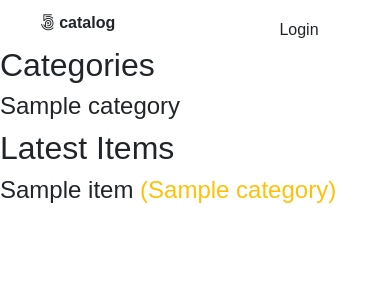
After one commit to tayomadein/fsnd-catalog, a Flask app: template templates/index.html in a window 390 px wide. The commit adds this page. Shown: the top 300 px of the page. Run offline with Flask 2, Linux system fonts and the light colour scheme; the template is opened without the code that fills it: most values are stand-ins (such as "Sample title", 1, 10 or a date in 2020); some libraries are stand-ins or nearby versions; some web fonts are replaced.

Commit message:
setup google+ login

```diff
--- a/app.py
+++ b/app.py
@@ -0,0 +1,157 @@
+''' Catalog App '''
+import random
+import string
+import json
+from flask import Flask, render_template, request, redirect, url_for, jsonify, flash
+# import for CRUD operations
+from database_setup import Base, User, Category, Item
+from sqlalchemy import create_engine, asc
+from sqlalchemy.orm import sessionmaker
+
+# imports for authentication & authorization
+from flask import session as login_session, make_response
+from oauth2client.client import flow_from_clientsecrets
+from oauth2client.client import FlowExchangeError
+import httplib2
+import requests
+
+app = Flask(__name__)
+
+CLIENT_ID = json.loads(open('client_secret.json', 'r').read())['web']['client_id']
+
+# Create session and connect to DB
+engine = create_engine('sqlite:///catalog.db')
+Base.metadata.bind = engine
+DBSession = sessionmaker(bind=engine)
+session = DBSession()
+
+# Create a state token to prevent request forgery.
+# Store it in the session for later validation
+@app.route('/')
+# shows a list of all categories
+def showHome():
+    category = session.query(Category).order_by(asc(Category.name))
+    # latest_items = session.query(Item).order_by(asc())
+    if 'username' not in login_session:
+        return render_template('index.html', category=category)
+    else:
+        return render_template('index.html', category=category)
+
+@app.route('/login')
+def showLogin():
+    ''' Handle login for app '''
+    state = ''.join(random.choice(string.ascii_uppercase + string.digits)
+                    for x in xrange(32))
+    login_session['state'] = state
+    # return "The current session state is %s" %login_session['state']
+    return render_template('login.html', STATE=state)
+
+@app.route('/gconnect', methods=['POST'])
+def gconnect():
+    # Validate state token
+    if request.args.get('state') != login_session['state']:
+        response = make_response(json.dumps('Invalid state'), 401)
+        response.headers['Content-Type'] = 'application/json'
+        return response
+    # Obtain authorization code
+    code = request.data
+    try:
+        #Ugrade the authorization code into a credentials object
+        oauth_flow = flow_from_clientsecrets('client_secret.json', scope='')
+        oauth_flow.redirect_uri = 'postmessage'
+        credentials = oauth_flow.step2_exchange(code)
+    except FlowExchangeError:
+        response = make_response(json.dumps('Failed to upgrade the authorization code.'), 401)
+        response.headers['Content-Type'] = 'application/json'
+        return response
+    # Check that accesss token is valid
+    access_token = credentials.access_token
+    url = ('https://www.googleapis.com/oauth2/v1/tokeninfo?access_token=%s' % access_token)
+    h = httplib2.Http()
+    result = json.loads(h.request(url, 'GET')[1])
+    # IF there was an error in the access token info, abort mission!
+    if result.get('error') is not None:
+        response = make_response(json.dumps(result.get('error')), 500)
+        response.headers['Content-Type'] = 'application/json'
+    # Verify that the access token is used for the intended user.response
+    gplus_id = credentials.id_token['sub']
+    if result['user_id'] != gplus_id:
+        response = make_response(json.dumps("Token's users ID doesn't match given user ID"), 401)
+        response.headers['Content-Type'] = 'application/json'
+        return response
+    # Verify that the access token is valid for this app.
+    if result['issued_to'] != CLIENT_ID:
+        response = make_response(json.dumps("Token's client ID doesn't match given app's ID."), 401)
+        print "Token's client ID doesn't match given app's ID."
+        response.headers['Content-Type'] = 'application/json'
+        return response
+    # Check to see if user is already logged in
+    stored_credentials = login_session.get('credentials')
+    stored_gplus_id = login_session.get('gplus_id')
+    if stored_credentials is not None and gplus_id == stored_gplus_id:
+        response = make_response(json.dumps("User is currently logged in"), 200)
+        response.headers['Content-Type'] = 'application/json'
+
+    # Store the access token in the session for later use
+    login_session['access_token'] = credentials.access_token
+    login_session['gplus_id'] = gplus_id
+
+    # Get user info
+    userinfo_url = "https://www.googleapis.com/oauth2/v1/userinfo"
+    params = {'access_token': credentials.access_token, 'alt': 'json'}
+    answer = requests.get(userinfo_url, params=params)
+    data = answer.json()
+
+    login_session['username'] = data['name']
+    login_session['picture'] = data['picture']
+    login_session['email'] = data['email']
+
+    output = ''
+    output += '<h1>Welcome, '
+    output += login_session['username']
+    output += '!</h1>'
+    output += '<img class="avatar" src="'
+    output += login_session['picture']
+    output += ' "> '
+    flash("Welcome, %s" % login_session['username'])
+    print "done!"
+    return output
+
+
+@app.route('/gdisconnect')
+def gdisconnect():
+    # Only disconnect a connected user
+    credentials = login_session.get('credentials')
+    if credentials is None:
+        response = make_response(json.dumps('User is not connected'), 401)
+        response.headers['Content-Type'] = 'application/json'
+        return response
+    # Execute HTTP GET request to revoke current token.
+    access_token = credentials.access_token
+    url = 'http://accounts.google.com/o/oauth2/revoke?token=%s' % access_token
+    h = httplib2.Http()
+    result = h.request(url, 'GET')[0]
+    # Handle result
+    if result['status'] == '200':
+        # Reset the user's session.
+        del login_session['credentials']
+        del login_session['gplus_id']
+        del login_session['username']
+        del login_session['email']
+        del login_session['picture']
+
+        response = make_response(json.dumps(
+            'User has successfully been disconnected.'), 200)
+        response.headers['Content-Type'] = 'application/json'
+        return response
+    else:
+        # If the token is invalid
+        response = make_response(json.dumps(
+            'Failed to revoke token for this user'), 400)
+        response.headers['Content-Type'] = 'application/json'
+        return response
+
+if __name__ == '__main__':
+    app.secret_key = 'my_super_secret_key'
+    app.debug = True
+    app.run(host='0.0.0.0', port=5000)
--- /dev/null
+++ b/client_secret.json
@@ -0,0 +1,17 @@
+{
+    "web": {
+        "client_id": "1032016680537-h292spr9seru1ug7ds89latp97p2iirf.apps.googleusercontent.com",
+        "project_id": "fsndcatalog",
+        "auth_uri": "https://accounts.google.com/o/oauth2/auth",
+        "token_uri": "https://accounts.google.com/o/oauth2/token",
+        "auth_provider_x509_cert_url": "https://www.googleapis.com/oauth2/v1/certs",
+        "client_secret": "xI9EdFH1q6B49eaMv5yo9qsw",
+        "redirect_uris": [
+            "http://localhost:5000/",
+            "http://localhost:5000/gconnect"
+        ],
+        "javascript_origins": [
+            "http://localhost:5000"
+        ]
+    }
+}
--- a/templates/base.html
+++ b/templates/base.html
@@ -43,8 +43,9 @@
     </div>
 
     <!-- JS links -->
-    <script src="https://code.jquery.com/jquery-3.2.1.slim.min.js" integrity="sha384-KJ3o2DKtIkvYIK3UENzmM7KCkRr/rE9/Qpg6aAZGJwFDMVNA/GpGFF93hXpG5KkN"
-        crossorigin="anonymous"></script>
+    <!-- <script src="https://code.jquery.com/jquery-3.2.1.slim.min.js" integrity="sha384-KJ3o2DKtIkvYIK3UENzmM7KCkRr/rE9/Qpg6aAZGJwFDMVNA/GpGFF93hXpG5KkN"
+        crossorigin="anonymous"></script> -->
+    <script src="https://ajax.googleapis.com/ajax/libs/jquery/1.12.4/jquery.min.js"></script>
     <script src="https://cdnjs.cloudflare.com/ajax/libs/popper.js/1.12.9/umd/popper.min.js" integrity="sha384-ApNbgh9B+Y1QKtv3Rn7W3mgPxhU9K/ScQsAP7hUibX39j7fakFPskvXusvfa0b4Q"
         crossorigin="anonymous"></script>
     <script src="https://maxcdn.bootstrapcdn.com/bootstrap/4.0.0/js/bootstrap.min.js" integrity="sha384-JZR6Spejh4U02d8jOt6vLEHfe/JQGiRRSQQxSfFWpi1MquVdAyjUar5+76PVCmYl"
--- /dev/null
+++ b/templates/index.html
@@ -0,0 +1,35 @@
+{% extends 'base.html' %}
+{% block title %}Catalog{% endblock %}
+{% block content %}
+<div class="row">
+  <div class="col-md-4 category-block">
+    <h2>Categories</h2>
+    {% if login %}
+    <p>
+      <!-- {{url_for('newCategory')}} -->
+      <a href="/">Add new Category</a>
+    </p>
+    {% endif %} {% for category in categories %}
+    <!-- {{url_for('categoryView', category = category.name)}} -->
+    <a href="/">
+      <h4>{{category.name}}</h4>
+    </a>
+    {% endfor %}
+  </div>
+  <div class="col-md-8 items-block">
+    <h2>Latest Items</h2>
+    {% if login %}
+    <p>
+      <!-- {{url_for('newItem')}} -->
+      <a href="/">Add new Item</a>
+    </p>
+    {% endif %} {% for item in recent_items %}
+    <!-- {{url_for('itemView', category = item.category.name, item = item.name)}} -->
+    <a href="/">
+      <h4>{{item.name}}</a>
+    <span class="text-warning">({{item.category.name}})</span>
+    </h4>
+    {% endfor %}
+  </div>
+</div>
+{% endblock %}
```
Also changed, not shown: templates/login.html (+54 -0 lines), README.md.
